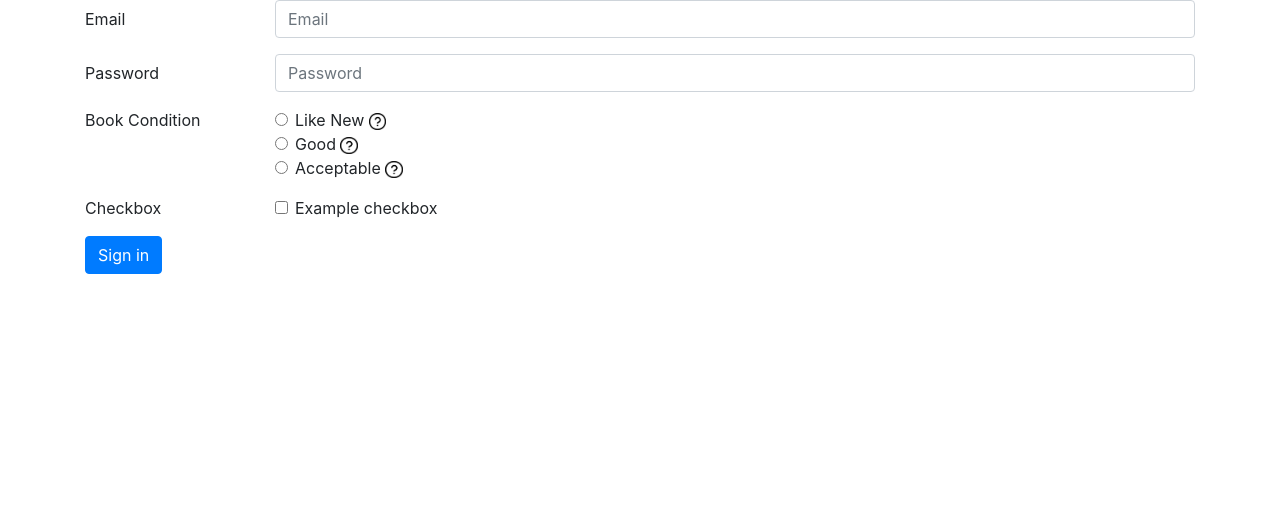
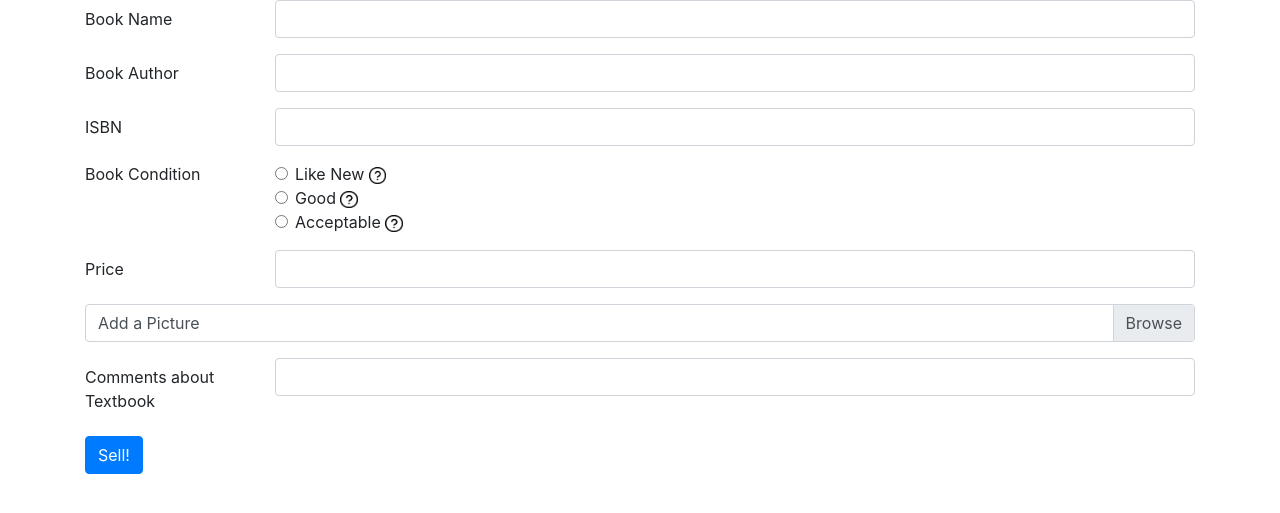
Before and after one commit to anlandu/textbook-exchange, a Django app: page /sell/ in a window 1280 px wide. Shown: the part 56-569 px from the top of the page. Run offline with Django 3.2, Linux system fonts and the light colour scheme; some libraries are stand-ins or nearby versions.

Commit message:
Finished fundamental formatting for the sell page

```diff
--- a/textbook_exchange/templates/textbook_exchange/sell.html
+++ b/textbook_exchange/templates/textbook_exchange/sell.html
@@ -3,15 +3,21 @@
 {% block content %}
 <form>
     <div class="form-group row">
-    <label for="inputEmail3" class="col-sm-2 col-form-label">Email</label>
+    <label for="bookName" class="col-sm-2 col-form-label">Book Name</label>
     <div class="col-sm-10">
-      <input type="email" class="form-control" id="inputEmail3" placeholder="Email">
+        <input type="text" class="form-control" id="bookName">
     </div>
     </div>
     <div class="form-group row">
-    <label for="inputPassword3" class="col-sm-2 col-form-label">Password</label>
+    <label for="bookAuthor" class="col-sm-2 col-form-label">Book Author</label>
     <div class="col-sm-10">
-      <input type="password" class="form-control" id="inputPassword3" placeholder="Password">
+        <input type="text" class="form-control" id="bookAuthor">
+    </div>
+    </div>
+    <div class="form-group row">
+    <label for="ISBN" class="col-sm-2 col-form-label">ISBN</label>
+    <div class="col-sm-10">
+        <input type="text" class="form-control" id="isbn">
     </div>
     </div>
     <fieldset class="form-group">
@@ -40,19 +46,30 @@
     </div>
     </fieldset>
     <div class="form-group row">
-    <div class="col-sm-2">Checkbox</div>
+    <label for="price" class="col-sm-2 col-form-label">Price</label>
     <div class="col-sm-10">
-      <div class="form-check">
-        <input class="form-check-input" type="checkbox" id="gridCheck1">
-        <label class="form-check-label" for="gridCheck1">
-          Example checkbox
-        </label>
+        <input type="text" class="form-control" id="price">
     </div>
     </div>
+
+    <div class="input-group mb-3">
+    <div class="custom-file">
+    <input type="file" class="custom-file-input" id="inputGroupFile01">
+    <label class="custom-file-label" for="inputGroupFile01">Add a Picture</label>
     </div>
+    </div>
+
+    <div class="form-group row">
+    <label for="comments" class="col-sm-2 col-form-label">Comments about Textbook</label>
+    <div class="col-sm-10">
+        <input type="text" class="form-control" id="comments">
+    </div>
+    </div>
+
     <div class="form-group row">
     <div class="col-sm-10">
-      <button type="submit" class="btn btn-primary">Sign in</button>
+        <button type="submit" class="btn btn-primary">Sell!</button>
+    </div>
     </div>
 </div>
 </form>
```
Lines whose indentation alone changed are shown as unchanged.
